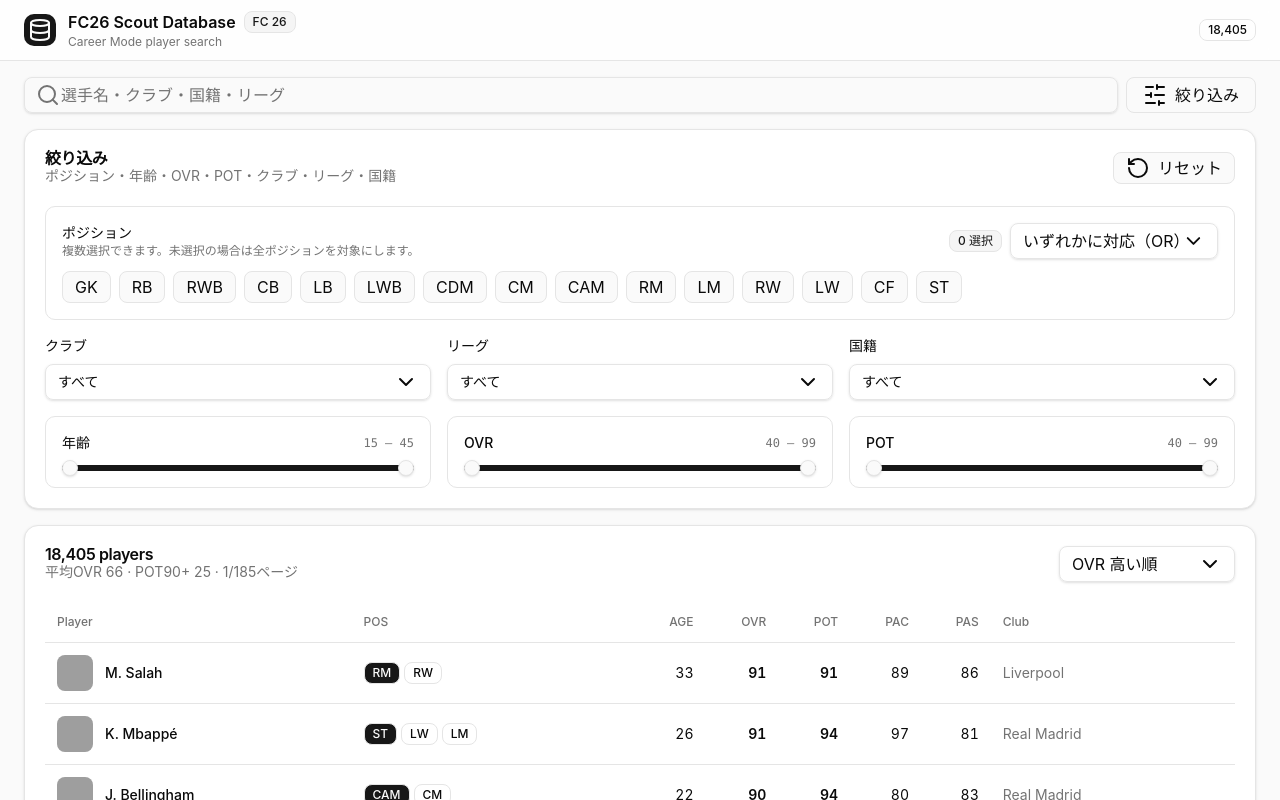
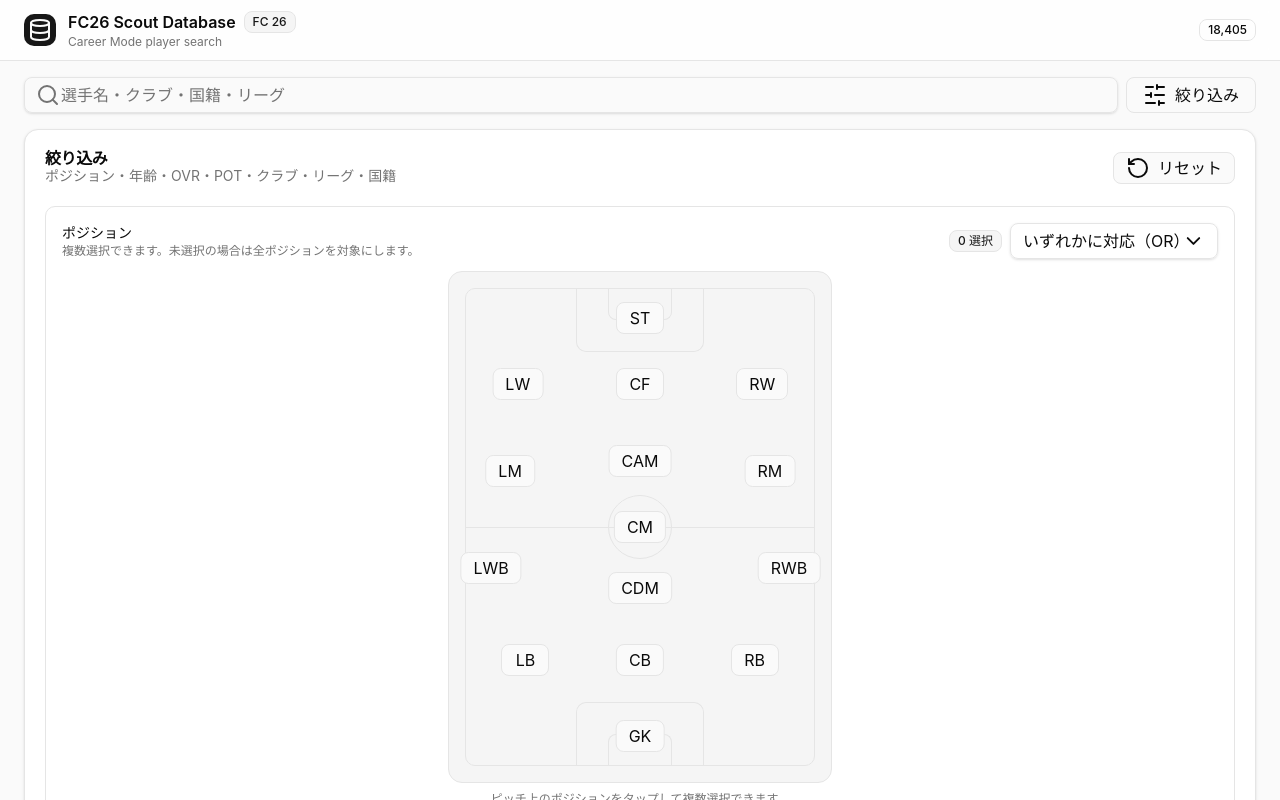
Before and after one commit to yonemoriU2/fifa26-database, a React (Vite) app: page / in a window 1280 px wide. Shown: the top 800 px of the page. Built offline with nearby package versions, Linux system fonts and the light colour scheme; grey boxes are pictures that could not be loaded.

Commit message:
Arrange position filters on a football pitch

```diff
--- a/src/App.tsx
+++ b/src/App.tsx
@@ -12,8 +12,27 @@
 import type { Player, Position } from "@/types/player"
 import { ChevronLeft, ChevronRight, Database, RotateCcw, Search, SlidersHorizontal, X } from "lucide-react"
 
-const positions: Position[] = [
-  "GK", "RB", "RWB", "CB", "LB", "LWB", "CDM", "CM", "CAM", "RM", "LM", "RW", "LW", "CF", "ST",
+const positionLayout: { position: Position; x: number; y: number }[] = [
+  { position: "ST", x: 50, y: 9 },
+
+  { position: "LW", x: 18, y: 22 },
+  { position: "CF", x: 50, y: 22 },
+  { position: "RW", x: 82, y: 22 },
+
+  { position: "LM", x: 16, y: 39 },
+  { position: "CAM", x: 50, y: 37 },
+  { position: "RM", x: 84, y: 39 },
+
+  { position: "LWB", x: 11, y: 58 },
+  { position: "CM", x: 50, y: 50 },
+  { position: "RWB", x: 89, y: 58 },
+  { position: "CDM", x: 50, y: 62 },
+
+  { position: "LB", x: 20, y: 76 },
+  { position: "CB", x: 50, y: 76 },
+  { position: "RB", x: 80, y: 76 },
+
+  { position: "GK", x: 50, y: 91 },
 ]
 
 type PositionMatchMode = "any" | "all"
@@ -502,8 +521,23 @@
         </div>
       </div>
 
-      <div className="grid grid-cols-5 gap-2 sm:flex sm:flex-wrap" role="group" aria-label="ポジションを選択">
-        {positions.map((position) => {
+      <div className="flex flex-col gap-2">
+        <div
+          className="relative mx-auto aspect-[3/4] w-full max-w-sm overflow-hidden rounded-xl border bg-muted"
+          role="group"
+          aria-label="ピッチ上からポジションを選択"
+        >
+          <div className="pointer-events-none absolute inset-4 rounded-lg border border-muted-foreground/40" />
+          <div className="pointer-events-none absolute left-4 right-4 top-1/2 border-t border-muted-foreground/40" />
+          <div className="pointer-events-none absolute left-1/2 top-1/2 size-16 -translate-x-1/2 -translate-y-1/2 rounded-full border border-muted-foreground/40" />
+          <div className="pointer-events-none absolute left-1/2 top-1/2 size-1.5 -translate-x-1/2 -translate-y-1/2 rounded-full bg-muted-foreground/50" />
+
+          <div className="pointer-events-none absolute left-1/2 top-4 h-16 w-32 -translate-x-1/2 rounded-b-lg border-x border-b border-muted-foreground/40" />
+          <div className="pointer-events-none absolute left-1/2 top-4 h-8 w-16 -translate-x-1/2 rounded-b-md border-x border-b border-muted-foreground/40" />
+          <div className="pointer-events-none absolute bottom-4 left-1/2 h-16 w-32 -translate-x-1/2 rounded-t-lg border-x border-t border-muted-foreground/40" />
+          <div className="pointer-events-none absolute bottom-4 left-1/2 h-8 w-16 -translate-x-1/2 rounded-t-md border-x border-t border-muted-foreground/40" />
+
+          {positionLayout.map(({ position, x, y }) => {
             const isSelected = selected.includes(position)
             return (
               <Button
@@ -511,13 +545,21 @@
                 type="button"
                 size="sm"
                 variant={isSelected ? "default" : "outline"}
+                className="absolute min-w-12 -translate-x-1/2 -translate-y-1/2"
+                style={{ left: `${x}%`, top: `${y}%` }}
                 aria-pressed={isSelected}
+                aria-label={`${position}${isSelected ? " 選択中" : ""}`}
                 onClick={() => onToggle(position)}
               >
                 {position}
               </Button>
             )
           })}
+        </div>
+
+        <p className="text-center text-xs text-muted-foreground">
+          ピッチ上のポジションをタップして複数選択できます。
+        </p>
       </div>
 
       {selected.length > 1 && (
```
Lines whose indentation alone changed are shown as unchanged.
